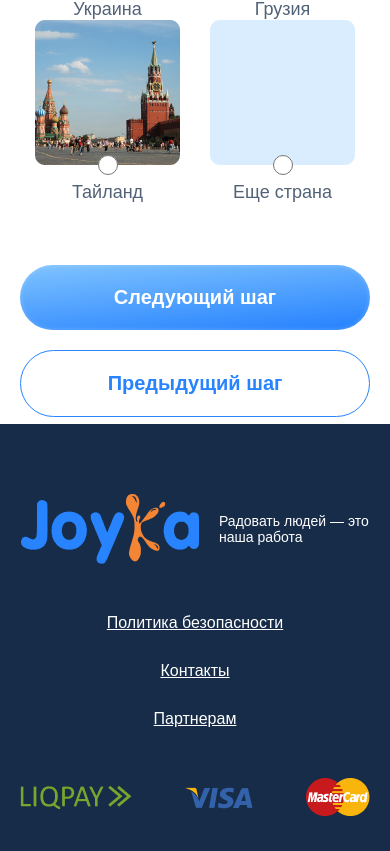
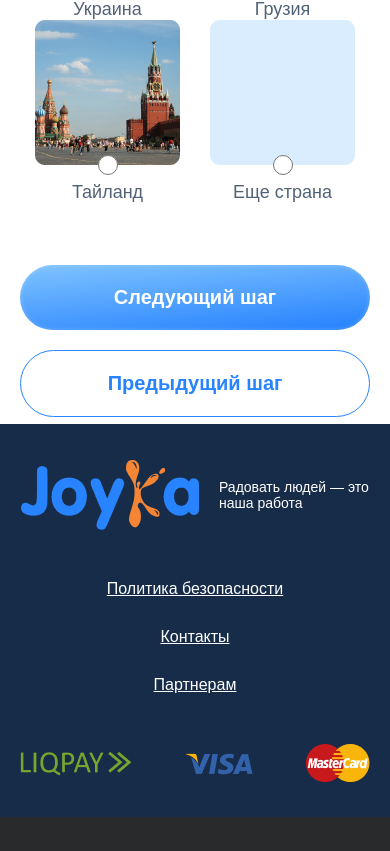
Before and after one commit to ageiwa/joyka-template-vue, a Vue app: page / in a window 390 px wide. Shown: the part 5218-6069 px from the top of the page. After the commit the page ends 6035 px from the top, so only its background shows below. Built offline with nearby package versions, Linux system fonts and the light colour scheme.

Commit message:
Responsive footer

```diff
--- a/src/components/Footer/media.scss
+++ b/src/components/Footer/media.scss
@@ -1,5 +1,6 @@
 @media (max-width: 1219px) {
     .footer {
+        padding-top: 36px;
         padding-bottom: 30px;
         height: auto;
 
```
